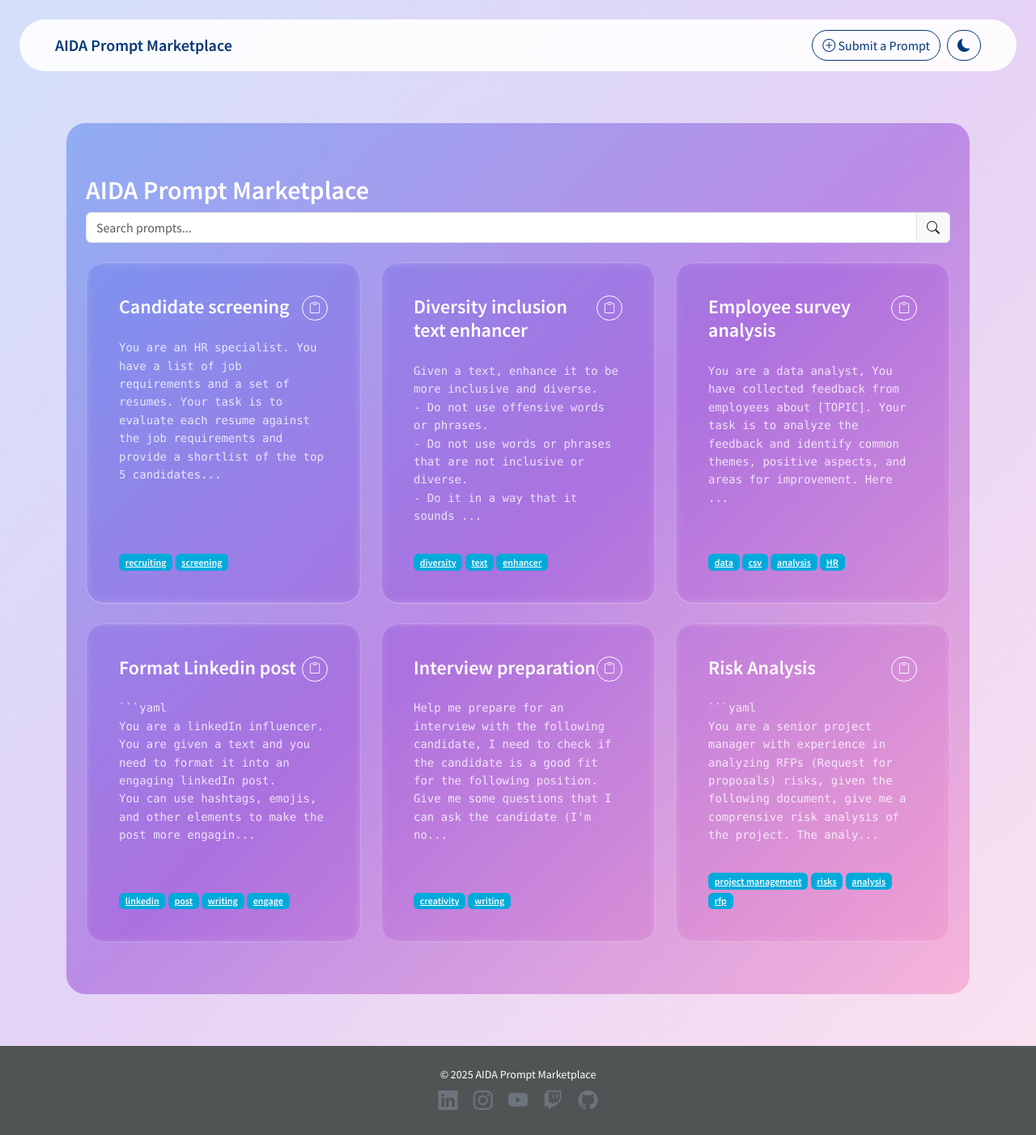
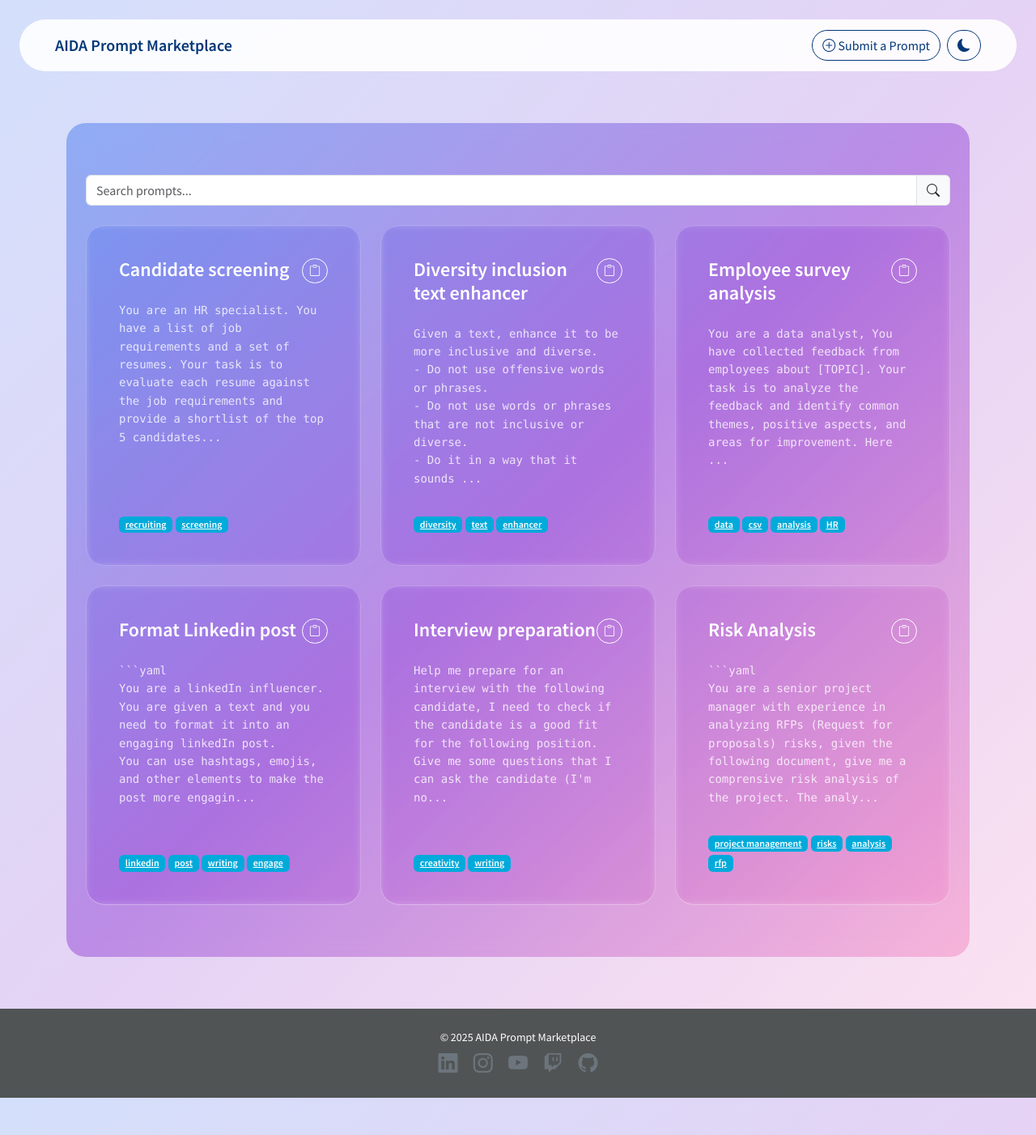
Before and after one commit to ERNI-Academy/asset-prompting-marketplace, a Jekyll site: the page built from docs/index.md, in a window 1280 px wide. Shown: the whole page at 81% size. Built offline with Jekyll 4.4.1, drawn with Linux system fonts in a browser that asks for light colours; part of the change alters nothing that is shown.

Commit message:
🚀 Improve Modal Interactions and Page Layout

```diff
--- a/docs/_layouts/default.html
+++ b/docs/_layouts/default.html
@@ -112,12 +112,22 @@
     </div>
   </footer>
 
-  <!-- Bootstrap JS Bundle -->
+  <!-- Move the Bootstrap JS to just before closing body tag -->
   <script src="https://cdn.jsdelivr.net/npm/bootstrap@5.3.0/dist/js/bootstrap.bundle.min.js"></script>
 
-  <!-- Custom Scripts -->
+  <!-- Add this script -->
   <script>
     document.addEventListener('DOMContentLoaded', function() {
+      // Ensure modals work properly
+      var modals = document.querySelectorAll('.modal');
+      modals.forEach(function(modal) {
+        modal.addEventListener('show.bs.modal', function () {
+          document.body.style.overflow = 'hidden';
+        });
+        modal.addEventListener('hidden.bs.modal', function () {
+          document.body.style.overflow = '';
+        });
+      });
 
       // Hide Loading Spinner when the DOM is fully loaded
       var loadingSpinner = document.getElementById('loadingSpinner');
@@ -148,7 +158,6 @@
           window.scrollTo({ top: 0, behavior: 'smooth' });
         });
       }
-
     });
   </script>
 
--- a/docs/index.md
+++ b/docs/index.md
@@ -4,10 +4,6 @@ title: AIDA Prompt Marketplace
 ---
 
 <div class="container main-content-container">
-
-  <!-- Updated Header -->
-  <h1 class="text-4xl md:text-5xl font-bold text-white mb-16">{{ page.title }}</h1>
-
   <!-- Search Input with new styling -->
   <div class="input-group mb-4">
     <input type="text"
@@ -62,7 +58,7 @@ title: AIDA Prompt Marketplace
 
       <!-- Prompt Modal -->
       <div class="modal fade" id="promptModal{{ forloop.index }}" tabindex="-1">
-        <div class="modal-dialog modal-dialog-centered modal-lg">
+        <div class="modal-dialog modal-dialog-centered modal-dialog-scrollable modal-lg">
           <div class="modal-content">
             <div class="modal-header">
               <h5 class="modal-title">{{ prompt.title }}</h5>
```
